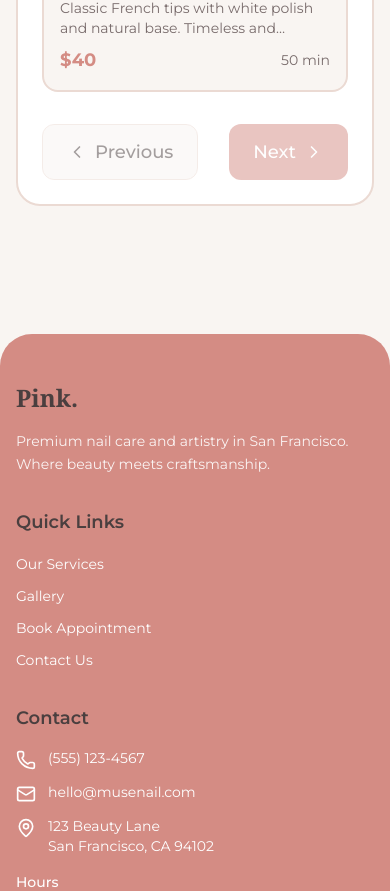
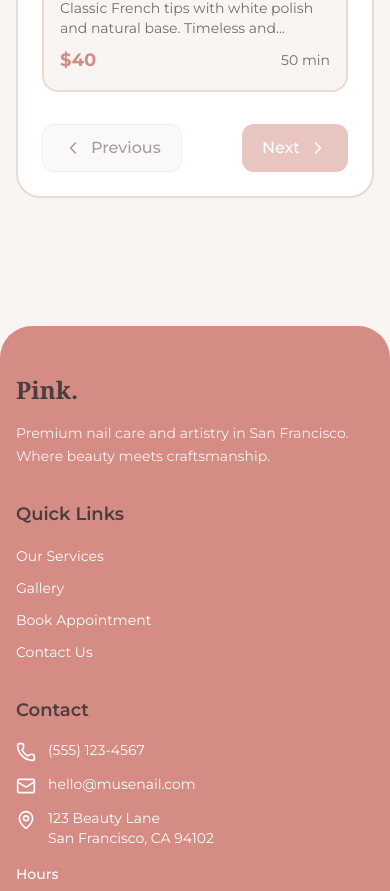
Before and after one commit to hoangghaii/nail-client, a React (Vite) app: page /booking in a window 390 px wide. Shown: the part 2017-2908 px from the top of the page. Built offline with nearby package versions, Linux system fonts and the light colour scheme; a web font is replaced by a local one.

Commit message:
feat: add responsive button sizes for mobile-first design
- Update button default sizes to be smaller on mobile
- Add responsive breakpoints (md) for desktop sizes
- Reduce padding and icon sizes on mobile devices

```diff
--- a/src/components/ui/button.tsx
+++ b/src/components/ui/button.tsx
@@ -13,12 +13,13 @@ const buttonVariants = cva(
     },
     variants: {
       size: {
-        default: "h-12 px-6 py-3 text-base has-[>svg]:px-5",
-        icon: "size-12",
-        "icon-lg": "size-14",
-        "icon-sm": "size-10",
-        lg: "h-14 px-8 py-4 text-lg has-[>svg]:px-6",
-        sm: "h-10 px-4 py-2 text-sm has-[>svg]:px-3",
+        default:
+          "h-10 px-4 py-2 text-sm has-[>svg]:px-3 md:h-12 md:px-6 md:py-3 md:text-base md:has-[>svg]:px-5",
+        icon: "size-10 md:size-12",
+        "icon-lg": "size-12 md:size-14",
+        "icon-sm": "size-8 md:size-10",
+        lg: "h-12 px-6 py-3 text-base has-[>svg]:px-5 md:h-14 md:px-8 md:py-4 md:text-lg md:has-[>svg]:px-6",
+        sm: "h-8 px-3 py-1.5 text-xs has-[>svg]:px-2 md:h-10 md:px-4 md:py-2 md:text-sm md:has-[>svg]:px-3",
       },
       variant: {
         default: "bg-primary text-primary-foreground hover:bg-primary/90",
```
